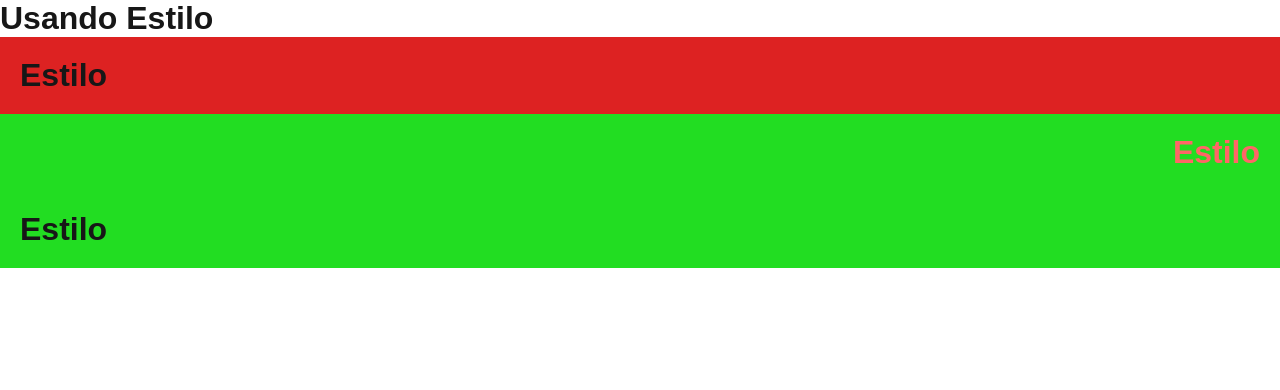
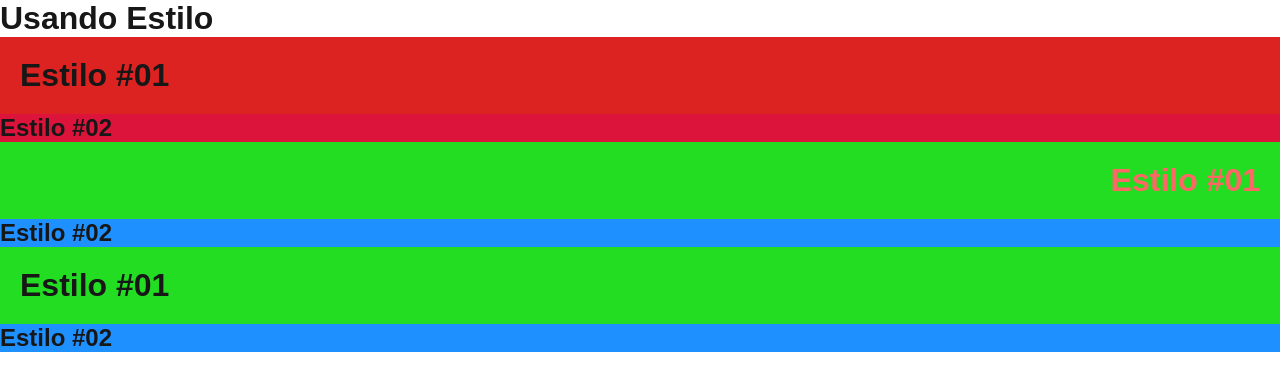
Before and after one commit to Lenickts/projetoReact-semtema, a Next.js app: page /css/usandoEstilo in a window 1280 px wide. Shown: the top 390 px of the page. Built offline with nearby package versions, Linux system fonts and the light colour scheme.

Commit message:
Aplicando estilo condicional

```diff
--- a/components/Estilo.jsx
+++ b/components/Estilo.jsx
@@ -1,4 +1,7 @@
 export default function Estilo(props){
+
+    const classeAplicada = props.numero >= 0 ? "azul" : "vermelho"
+
     return(
         <div>
             <h1 style={ {
@@ -6,7 +9,11 @@ export default function Estilo(props){
                 color: props.color,
                 padding: "20px",
                 textAlign: props.direita ? "right" : "left",
-                }}>Estilo</h1>
+                }}>
+                    Estilo #01
+            </h1>
+
+            <h2 className={classeAplicada}>Estilo #02</h2>
 
         </div>
     )
--- a/styles/globals.css
+++ b/styles/globals.css
@@ -40,3 +40,10 @@ a {
     color-scheme: dark;
   }
 }
+
+.azul{
+background-color: dodgerblue;
+}
+.vermelho{
+  background-color: crimson;
+}
```
